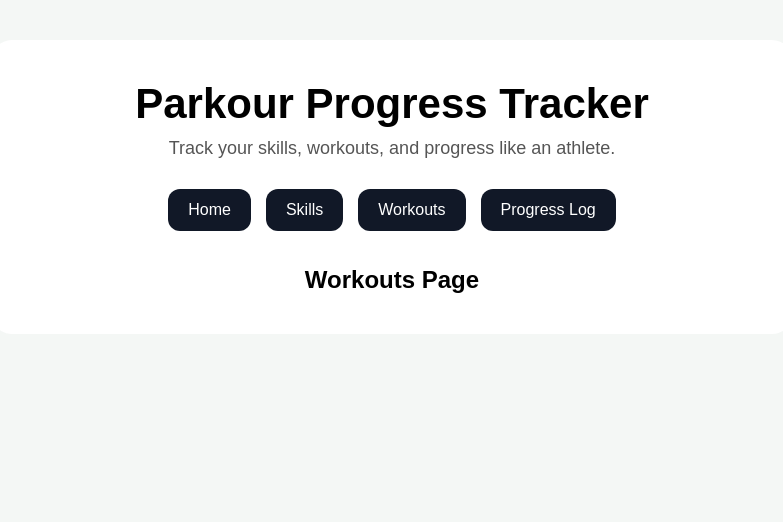
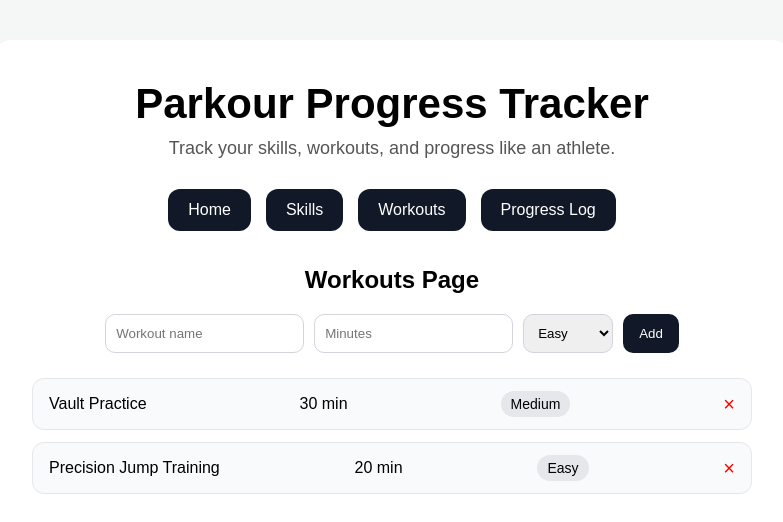
Before and after one commit to YoussefDalil24/parkour-progress-tracker, a React (Vite) app: page / in a window 1280 px wide. Both pictures are taken after a click on the button "Workouts". Shown: the top 522 px of the page, without its empty margins (248-1031 px from the left). Built offline with nearby package versions, Linux system fonts and the light colour scheme.

Commit message:
Add local storage persistence

```diff
--- a/src/App.css
+++ b/src/App.css
@@ -78,3 +78,27 @@ body {
   font-size: 20px;
   cursor: pointer;
 }
+
+.form-row {
+  margin-top: 20px;
+  display: flex;
+  gap: 10px;
+  justify-content: center;
+  flex-wrap: wrap;
+}
+
+.form-row input,
+.form-row select {
+  padding: 10px;
+  border: 1px solid #d1d5db;
+  border-radius: 10px;
+}
+
+.form-row button {
+  padding: 10px 16px;
+  border: none;
+  border-radius: 10px;
+  background: #111827;
+  color: white;
+  cursor: pointer;
+}
--- a/src/pages/ProgressLog.jsx
+++ b/src/pages/ProgressLog.jsx
@@ -1,5 +1,100 @@
+import { useEffect, useState } from 'react'
+
 function ProgressLog() {
-  return <h2>Progress Log Page</h2>
+  const [logs, setLogs] = useState(() => {
+  const savedLogs = localStorage.getItem('logs')
+
+  if (savedLogs) {
+    return JSON.parse(savedLogs)
+  }
+
+  return []
+})
+  const [skill, setSkill] = useState('')
+  const [notes, setNotes] = useState('')
+  const [rating, setRating] = useState(5)
+useEffect(() => {
+  localStorage.setItem('logs', JSON.stringify(logs))
+}, [logs])
+  const addLog = () => {
+    if (skill.trim() === '') return
+
+    const newLog = {
+      skill,
+      notes,
+      rating
+    }
+
+    setLogs([...logs, newLog])
+
+    setSkill('')
+    setNotes('')
+    setRating(5)
+  }
+
+  const deleteLog = (index) => {
+    const updatedLogs = logs.filter((_, logIndex) => logIndex !== index)
+    setLogs(updatedLogs)
+  }
+
+  return (
+    <div>
+      <h2>Progress Log</h2>
+
+      <div className="form-row">
+        <input
+          type="text"
+          placeholder="Skill practiced"
+          value={skill}
+          onChange={(e) => setSkill(e.target.value)}
+        />
+
+        <input
+          type="text"
+          placeholder="Training notes"
+          value={notes}
+          onChange={(e) => setNotes(e.target.value)}
+        />
+
+        <select
+          value={rating}
+          onChange={(e) => setRating(e.target.value)}
+        >
+          <option value={1}>1</option>
+          <option value={2}>2</option>
+          <option value={3}>3</option>
+          <option value={4}>4</option>
+          <option value={5}>5</option>
+          <option value={6}>6</option>
+          <option value={7}>7</option>
+          <option value={8}>8</option>
+          <option value={9}>9</option>
+          <option value={10}>10</option>
+        </select>
+
+        <button onClick={addLog}>Add</button>
+      </div>
+
+      <div style={{ marginTop: '25px' }}>
+        {logs.map((log, index) => (
+          <div key={index} className="skill-card">
+            <div>
+              <strong>{log.skill}</strong>
+              <p>{log.notes}</p>
+            </div>
+
+            <span className="skill-status">
+              {log.rating}/10
+            </span>
+
+            <button className="delete-btn" onClick={() => deleteLog(index)}>
+              ×
+            </button>
+          </div>
+        ))}
+      </div>
+    </div>
+  )
 }
 
 export default ProgressLog
--- a/src/pages/Skills.jsx
+++ b/src/pages/Skills.jsx
@@ -1,13 +1,24 @@
-import { useState } from 'react'
+import { useEffect, useState } from 'react'
 
 function Skills() {
-  const [skills, setSkills] = useState([
+  const [skills, setSkills] = useState(() => {
+  const savedSkills = localStorage.getItem('skills')
+
+  if (savedSkills) {
+    return JSON.parse(savedSkills)
+  }
+
+  return [
     { name: 'Precision Jump', status: 'Learning' },
     { name: 'Kong Vault', status: 'Improving' },
     { name: 'Wall Run', status: 'Mastered' }
-  ])
+  ]
+})
 
   const [newSkill, setNewSkill] = useState('')
+  useEffect(() => {
+  localStorage.setItem('skills', JSON.stringify(skills))
+}, [skills])
 
   const addSkill = () => {
     if (newSkill.trim() === '') return
--- a/src/pages/Workouts.jsx
+++ b/src/pages/Workouts.jsx
@@ -1,5 +1,94 @@
+import { useEffect, useState } from 'react'
+
 function Workouts() {
-  return <h2>Workouts Page</h2>
+ const [workouts, setWorkouts] = useState(() => {
+  const savedWorkouts = localStorage.getItem('workouts')
+
+  if (savedWorkouts) {
+    return JSON.parse(savedWorkouts)
+  }
+
+  return [
+    { name: 'Vault Practice', duration: 30, difficulty: 'Medium' },
+    { name: 'Precision Jump Training', duration: 20, difficulty: 'Easy' }
+  ]
+})
+
+  const [workoutName, setWorkoutName] = useState('')
+  const [duration, setDuration] = useState('')
+  const [difficulty, setDifficulty] = useState('Easy')
+  useEffect(() => {
+  localStorage.setItem('workouts', JSON.stringify(workouts))
+}, [workouts])
+
+  const addWorkout = () => {
+    if (workoutName.trim() === '' || duration.trim() === '') return
+
+    const newWorkout = {
+      name: workoutName,
+      duration: duration,
+      difficulty: difficulty
+    }
+
+    setWorkouts([...workouts, newWorkout])
+    setWorkoutName('')
+    setDuration('')
+    setDifficulty('Easy')
+  }
+
+  const deleteWorkout = (index) => {
+    const updatedWorkouts = workouts.filter(
+      (_, workoutIndex) => workoutIndex !== index
+    )
+
+    setWorkouts(updatedWorkouts)
+  }
+
+  return (
+    <div>
+      <h2>Workouts Page</h2>
+
+      <div className="form-row">
+        <input
+          type="text"
+          placeholder="Workout name"
+          value={workoutName}
+          onChange={(e) => setWorkoutName(e.target.value)}
+        />
+
+        <input
+          type="number"
+          placeholder="Minutes"
+          value={duration}
+          onChange={(e) => setDuration(e.target.value)}
+        />
+
+        <select
+          value={difficulty}
+          onChange={(e) => setDifficulty(e.target.value)}
+        >
+          <option>Easy</option>
+          <option>Medium</option>
+          <option>Hard</option>
+        </select>
+
+        <button onClick={addWorkout}>Add</button>
+      </div>
+
+      <div style={{ marginTop: '25px' }}>
+        {workouts.map((workout, index) => (
+          <div key={index} className="skill-card">
+            <span>{workout.name}</span>
+            <span>{workout.duration} min</span>
+            <span className="skill-status">{workout.difficulty}</span>
+            <button className="delete-btn" onClick={() => deleteWorkout(index)}>
+              ×
+            </button>
+          </div>
+        ))}
+      </div>
+    </div>
+  )
 }
 
 export default Workouts
```
